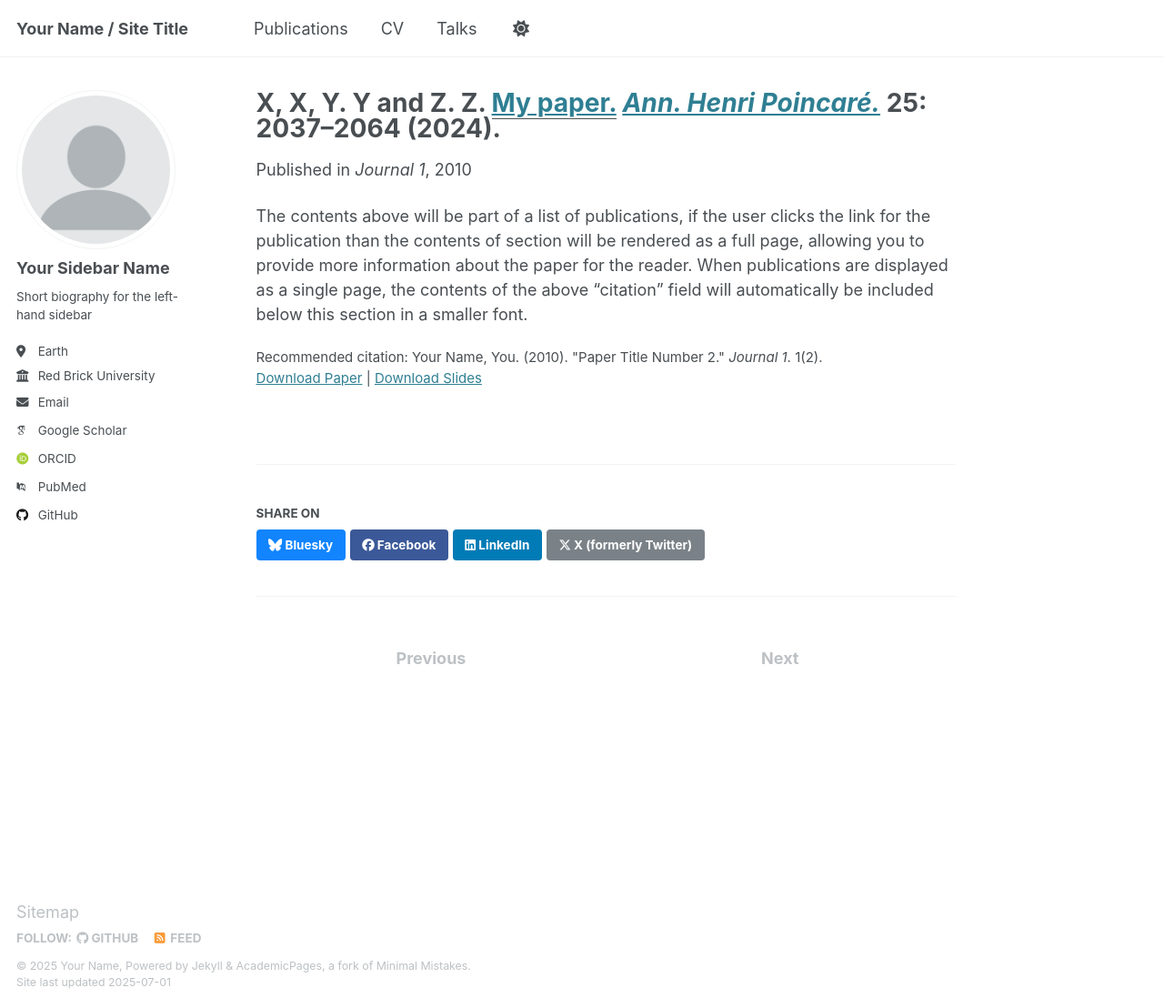
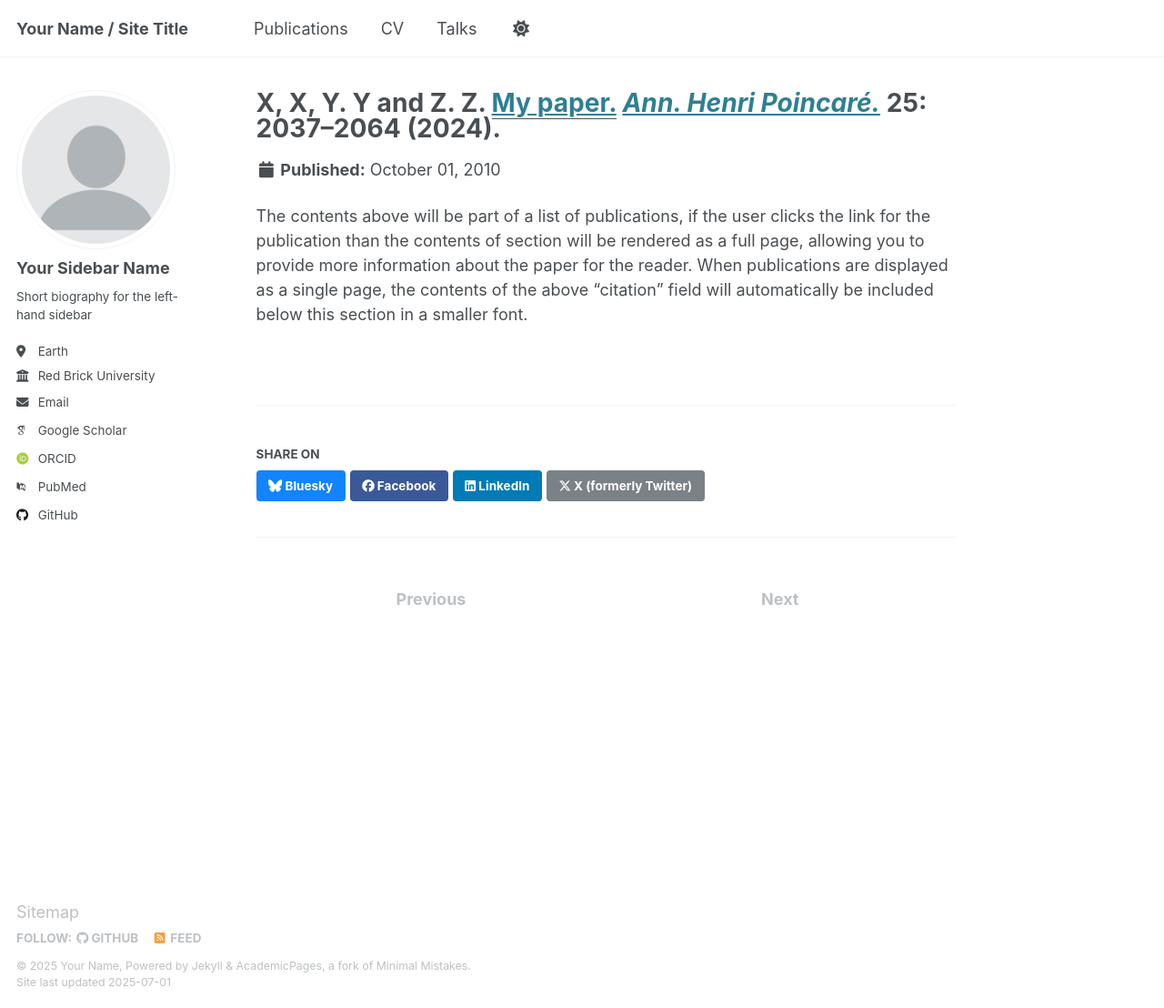
Before and after one commit to leonardferdinand/leonardferdinand.github.io, a Jekyll site: the page built from _publications/2010-10-01-paper-title-number-2.md, in a window 1280 px wide and 1108 px high. Shown: the whole window at 91% size. Built offline with Jekyll 4.4.1, drawn with Linux system fonts in a browser that asks for light colours; some web fonts are replaced; part of the change alters nothing that is shown.

Commit message:
Update 2010-10-01-paper-title-number-2.md

```diff
--- a/_publications/2010-10-01-paper-title-number-2.md
+++ b/_publications/2010-10-01-paper-title-number-2.md
@@ -2,13 +2,13 @@
 title: "X, X, Y. Y and Z. Z. <a href='https://arxiv.org/abs/2209.09045' target='_blank'><u>My paper.</u></a> <a href='https://link.springer.com/article/10.1007/s00023-023-01350-w' target='_blank'><em>Ann. Henri Poincaré.</em></a> <b>25</b>: 2037–2064 (2024)."
 collection: publications
 category: manuscripts
-permalink: /publication/2010-10-01-paper-title-number-2
-excerpt: 'This paper is about the number 2. The number 3 is left for future work.'
-date: 2010-10-01
-venue: 'Journal 1'
-slidesurl: 'http://academicpages.github.io/files/slides2.pdf'
-paperurl: 'http://academicpages.github.io/files/paper2.pdf'
-citation: 'Your Name, You. (2010). &quot;Paper Title Number 2.&quot; <i>Journal 1</i>. 1(2).'
+#permalink: /publication/2010-10-01-paper-title-number-2
+#excerpt: 'This paper is about the number 2. The number 3 is left for future work.'
+#date: 2010-10-01
+#venue: 'Journal 1'
+#slidesurl: 'http://academicpages.github.io/files/slides2.pdf'
+#paperurl: 'http://academicpages.github.io/files/paper2.pdf'
+#citation: 'Your Name, You. (2010). &quot;Paper Title Number 2.&quot; <i>Journal 1</i>. 1(2).'
 ---
 
 The contents above will be part of a list of publications, if the user clicks the link for the publication than the contents of section will be rendered as a full page, allowing you to provide more information about the paper for the reader. When publications are displayed as a single page, the contents of the above "citation" field will automatically be included below this section in a smaller font.
```
